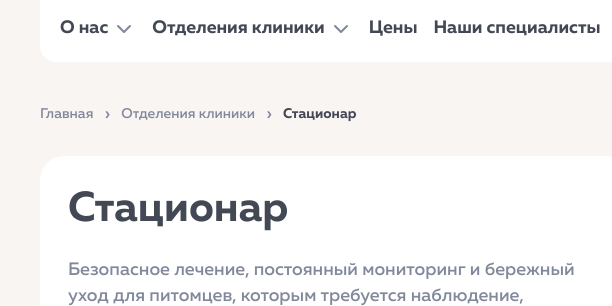
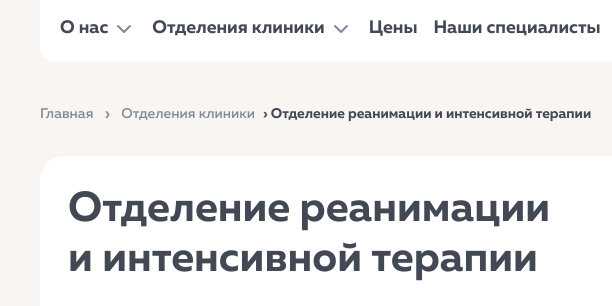
Before and after one commit to disinegr/dr-hug-prototype, a plain HTML site: page inpatient.html in a window 1280 px wide. Shown: the part 144-450 px from the top of the page, 0-612 px from the left. Drawn offline with Linux system fonts and the light colour scheme.

Commit message:
Rename intensive care detail page

```diff
--- a/inpatient.html
+++ b/inpatient.html
@@ -4,7 +4,7 @@
   <meta charset="utf-8">
   <meta name="viewport" content="width=device-width, initial-scale=1">
   <meta name="theme-color" content="#f8f5f3">
-  <title>Стационар — Dr.Hug</title>
+  <title>Отделение реанимации и интенсивной терапии — Dr.Hug</title>
   <link rel="stylesheet" href="tokens.css">
   <link rel="stylesheet" href="styles.css">
   <link rel="stylesheet" href="responsive.css">
@@ -38,9 +38,9 @@
       </nav>
     </header>
     <main class="therapy-main">
-      <nav class="therapy-breadcrumbs" aria-label="Навигационная цепочка"><a href="index.html">Главная</a><span aria-hidden="true">›</span><a href="departments.html">Отделения клиники</a><span aria-hidden="true">›</span><span aria-current="page">Стационар</span></nav>
+      <nav class="therapy-breadcrumbs" aria-label="Навигационная цепочка"><a href="index.html">Главная</a><span aria-hidden="true">›</span><a href="departments.html">Отделения клиники</a><span aria-current="page"><span aria-hidden="true">›&nbsp;</span>Отделение реанимации и&nbsp;интенсивной терапии</span></nav>
       <section class="therapy-hero inpatient-hero" aria-labelledby="inpatient-title">
-        <div class="therapy-intro"><h1 id="inpatient-title">Стационар</h1>
+        <div class="therapy-intro"><h1 id="inpatient-title">Отделение реанимации и&nbsp;интенсивной терапии</h1>
           <p>Безопасное лечение, постоянный мониторинг и бережный уход для питомцев, которым требуется наблюдение, восстановление после операции или интенсивная терапия.</p>
           <p>Врачи и ассистенты круглосуточно контролируют состояние пациента, проводят необходимые процедуры и своевременно корректируют лечение.</p>
         </div>
```
Also changed, not shown: departments.html (+1 -1 lines).
